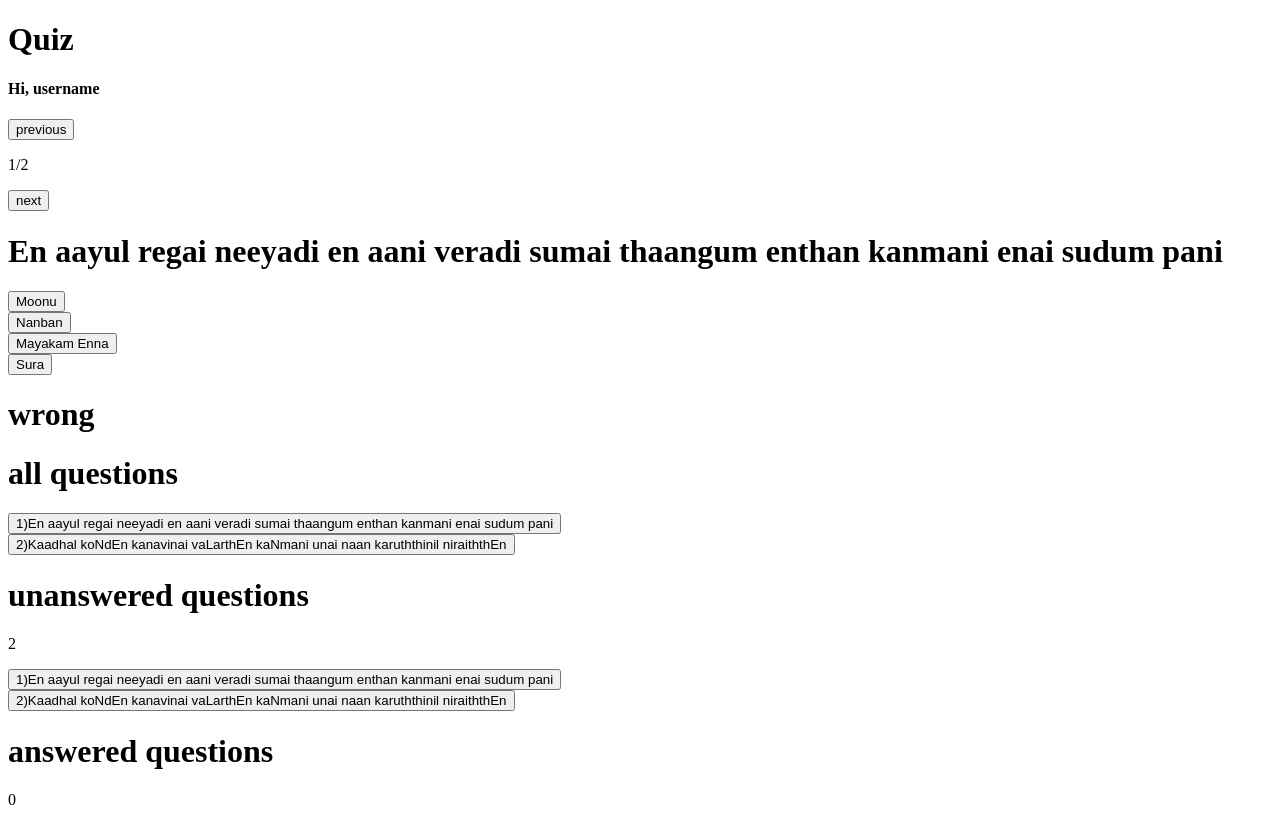
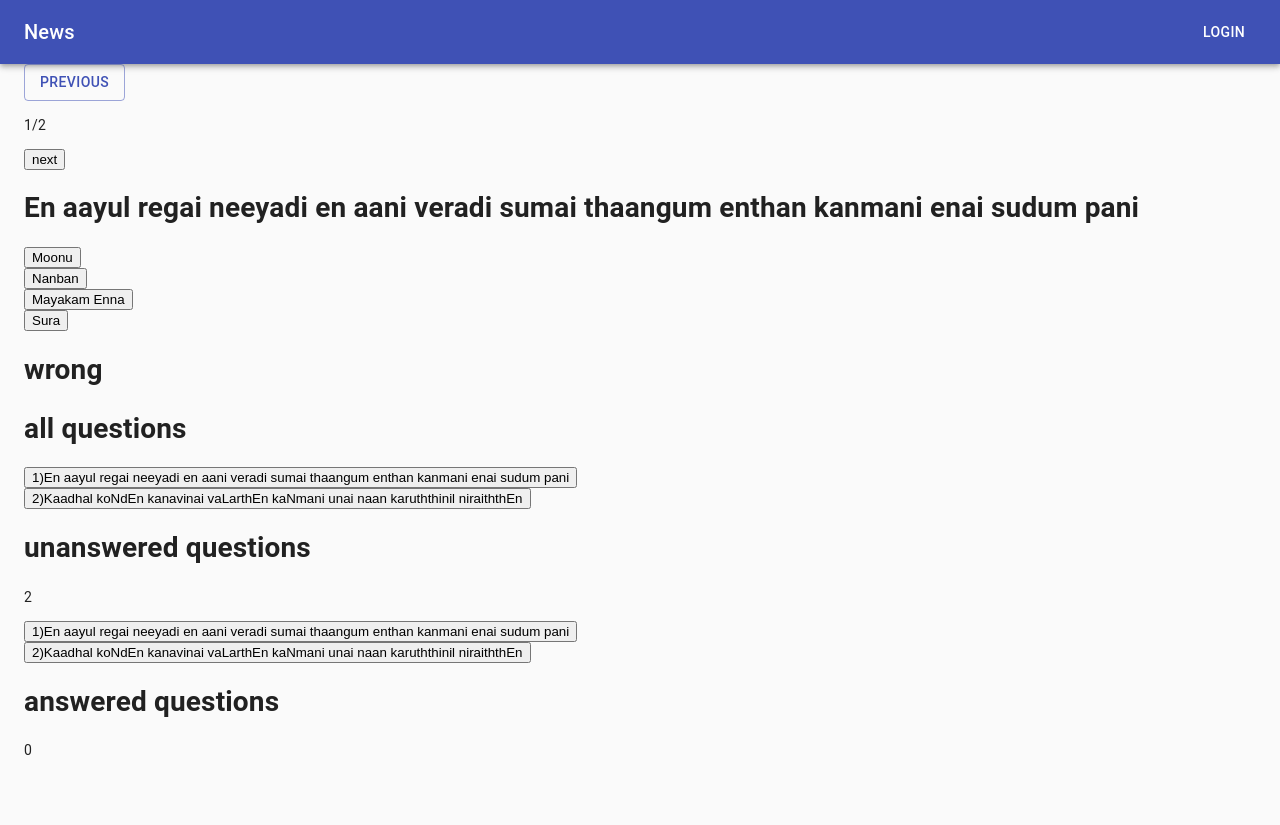
Before and after one commit to rahul162raj/react-tamil-lyrics-quiz, a React (Create React App) app: page / in a window 1280 px wide. After the commit the page ends 800 px from the top, so only its background shows below. Built offline with nearby package versions, Linux system fonts and the light colour scheme.

Commit message:
material navbar added

```diff
--- a/src/App.js
+++ b/src/App.js
@@ -2,12 +2,17 @@ import React from "react";
 import "./styles.css";
 import Navbar from "./Pages/Navbar";
 import Quiz from "./Pages/Quiz";
+import Container from "@material-ui/core/Container";
+import CssBaseline from "@material-ui/core/CssBaseline";
 
 export default function App() {
   return (
     <React.Fragment>
+      <CssBaseline />
       <Navbar />
-      <Quiz />
+      <Container>
+        <Quiz />
+      </Container>
     </React.Fragment>
   );
 }
--- a/src/Components/FilterTabs.jsx
+++ b/src/Components/FilterTabs.jsx
@@ -1,6 +1,8 @@
 import React from "react";
 
 export default function FilterTabs({ questions, goToSection }) {
+  const unAnsweredItems = questions.filter((item) => item.userAnswer === null);
+  const answeredItems = questions.filter((item) => item.userAnswer !== null);
   if (questions.length === 0) {
     return <h1>loading</h1>;
   } else {
@@ -15,10 +17,8 @@ export default function FilterTabs({ questions, goToSection }) {
           </div>
         ))}
         <h1>unanswered questions</h1>
-        <p>{questions.filter((item) => item.userAnswer === null).length}</p>
-        {questions
-          .filter((item) => item.userAnswer === null)
-          .map((item, key) => (
+        <p>{unAnsweredItems.length}</p>
+        {unAnsweredItems.map((item, key) => (
           <div key={key}>
             <button onClick={() => goToSection(key + 1)}>
               {key + 1 + ")" + item.title}
@@ -26,10 +26,8 @@ export default function FilterTabs({ questions, goToSection }) {
           </div>
         ))}
         <h1>answered questions</h1>
-        <p>{questions.filter((item) => item.userAnswer !== null).length}</p>
-        {questions
-          .filter((item) => item.userAnswer !== null)
-          .map((item, key) => (
+        <p>{answeredItems.length}</p>
+        {answeredItems.map((item, key) => (
           <div key={key}>
             <button onClick={() => goToSection(key + 1)}>
               {key + 1 + ")" + item.title}
--- a/src/Pages/Navbar.jsx
+++ b/src/Pages/Navbar.jsx
@@ -1,11 +1,30 @@
 import React from "react";
+import { makeStyles } from "@material-ui/core/styles";
+import AppBar from "@material-ui/core/AppBar";
+import Toolbar from "@material-ui/core/Toolbar";
+import Typography from "@material-ui/core/Typography";
+import Button from "@material-ui/core/Button";
+
+const useStyles = makeStyles((theme) => ({
+  root: {
+    flexGrow: 1
+  },
+  title: {
+    flexGrow: 1
+  }
+}));
 
 const Navbar = () => {
+  const classes = useStyles();
   return (
-    <div>
-      <h1>Quiz</h1>
-      <h4>Hi, username</h4>
-    </div>
+    <AppBar position="static">
+      <Toolbar>
+        <Typography variant="h6" className={classes.title}>
+          News
+        </Typography>
+        <Button color="inherit">Login</Button>
+      </Toolbar>
+    </AppBar>
   );
 };
 
--- a/src/Pages/Quiz.jsx
+++ b/src/Pages/Quiz.jsx
@@ -2,6 +2,7 @@ import React, { useState, useEffect } from "react";
 import FilterTabs from "../Components/FilterTabs";
 import Question from "../Components/Question";
 import { getAllQuestions } from "./../Services/MockQuestions";
+import Button from "@material-ui/core/Button";
 
 export default function Quiz() {
   const [questions, setQuestions] = useState([]);
@@ -46,13 +47,15 @@ export default function Quiz() {
     return (
       <React.Fragment>
         <div>
-          <button
+          <Button
+            variant="outlined"
+            color="primary"
             onClick={() => {
               updateQuestionIndex(false);
             }}
           >
             previous
-          </button>
+          </Button>
           <p>{questionIndex + "/" + endIndex}</p>
           <button
             onClick={() => {
--- a/src/index.js
+++ b/src/index.js
@@ -1,6 +1,5 @@
 import { StrictMode } from "react";
 import ReactDOM from "react-dom";
-
 import App from "./App";
 
 const rootElement = document.getElementById("root");
```
Also changed, not shown: package.json (+11 -2 lines). Lines whose indentation alone changed are shown as unchanged.
